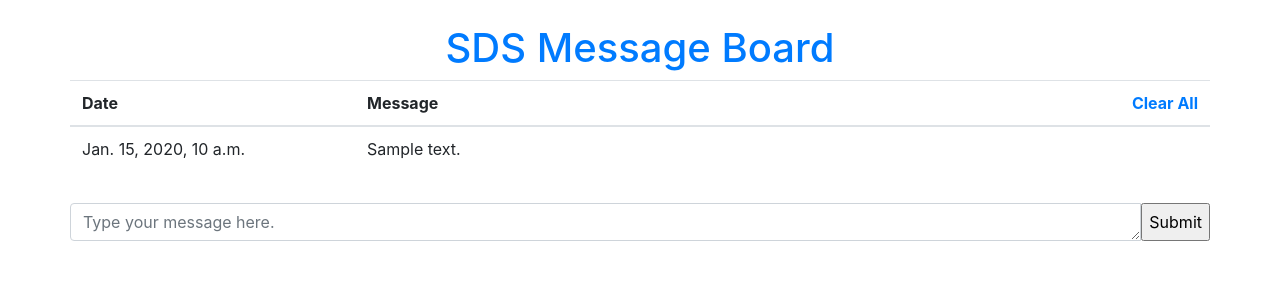
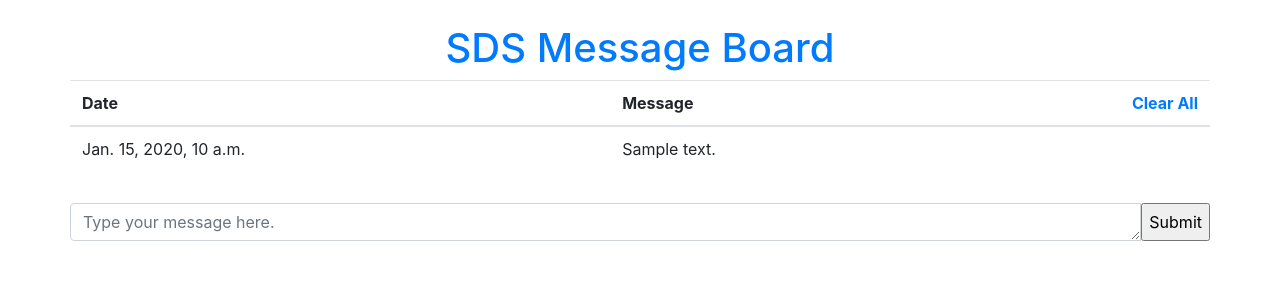
Before and after one commit to glitterlee/PythonTraining, a Django app: page / in a window 1280 px wide. Shown: the top 300 px of the page. Run offline with Django 3.2, Linux system fonts and the light colour scheme; tables that the repository leaves empty hold one stand-in row (values such as "Sample post"); some libraries are stand-ins or nearby versions.

Commit message:
Updated index to remove column widths
Got complicated when adding user column, easier this way, and formatting is fine

```diff
--- a/examples/message_board/board/templates/index.html
+++ b/examples/message_board/board/templates/index.html
@@ -13,9 +13,9 @@
         <table class="table">
                 <thead>
                     <tr>
-                        <th class="w-25">Date</th>
-                        <th class="w-70">Message</th>
-                        <th class="w-5"><a class="button float-right" href="{% url 'clear_all' %}">Clear All</a></th>
+                        <th>Date</th>
+                        <th>Message</th>
+                        <th><a class="button float-right" href="{% url 'clear_all' %}">Clear All</a></th>
                     </tr>
                 </thead>
                 <tbody>
```
